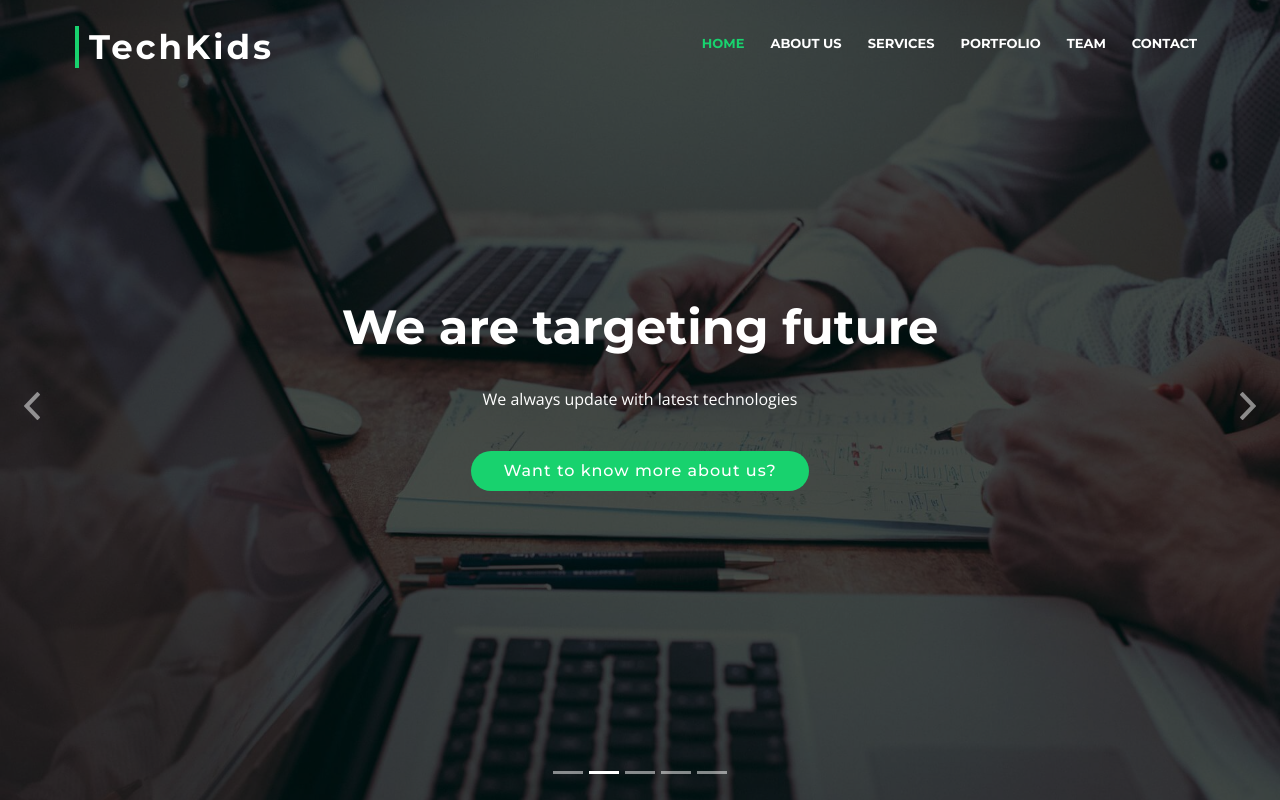
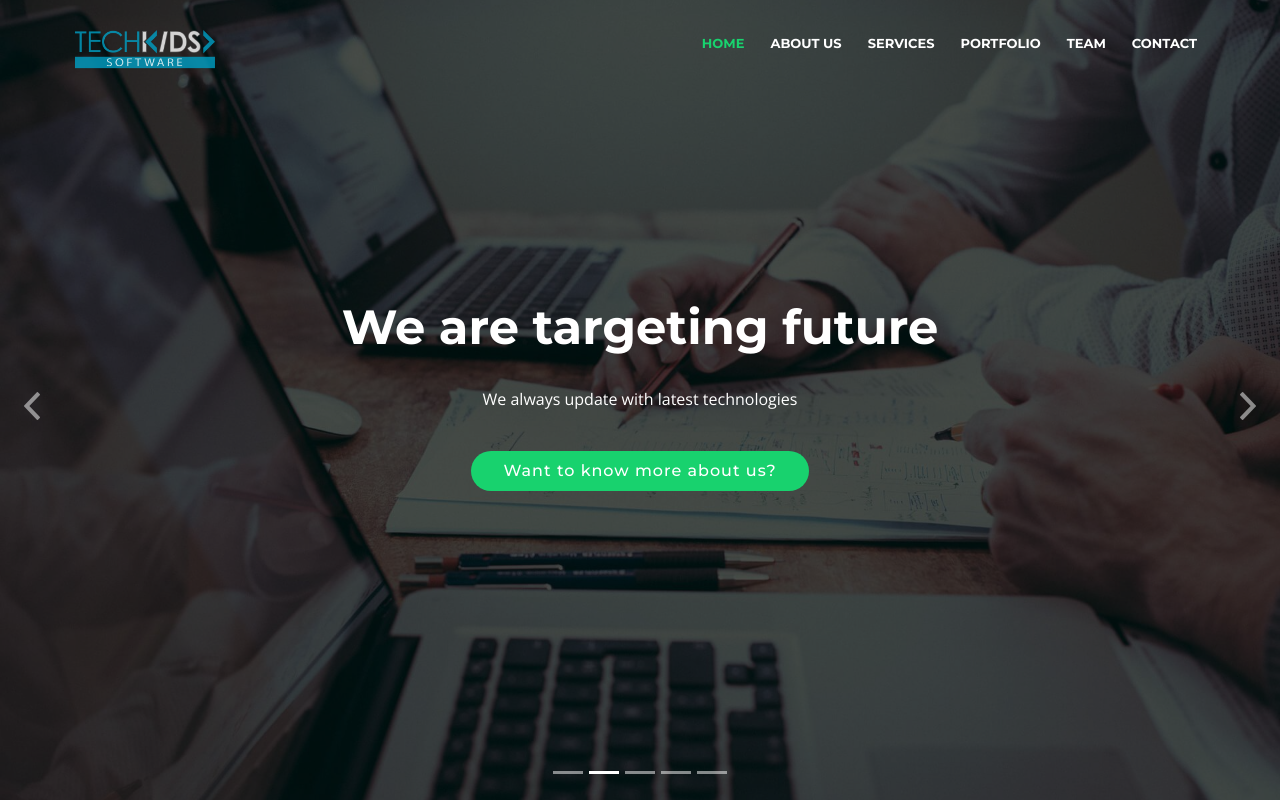
Before and after one commit to techkidssoftware/techkidssoftware.github.io, a plain HTML site: page index.html in a window 1280 px wide. Shown: the top 800 px of the page. Drawn offline with nearby package versions, Linux system fonts and the light colour scheme; files whose address does not match are found by name.

Commit message:
update logo

```diff
--- a/css/style.css
+++ b/css/style.css
@@ -116,6 +116,7 @@ h1, h2, h3, h4, h5, h6 {
 #header #logo img {
   padding: 0;
   margin: 0;
+  width: 140px;
 }
 
 @media (max-width: 768px) {
--- a/index.html
+++ b/index.html
@@ -43,11 +43,11 @@
     <div class="container-fluid">
 
       <div id="logo" class="pull-left">
-        <h1>
+        <!-- <h1>
           <a href="#intro" class="scrollto">TechKids</a>
-        </h1>
+        </h1> -->
         <!-- Uncomment below if you prefer to use an image logo -->
-        <!-- <a href="#intro"><img src="img/logo.png" alt="" title="" /></a>-->
+        <a href="#intro"><img src="img/logo.png" alt="" title="" /></a>
       </div>
 
       <nav id="nav-menu-container">
```
Also changed, not shown: img/logo.png (added).
